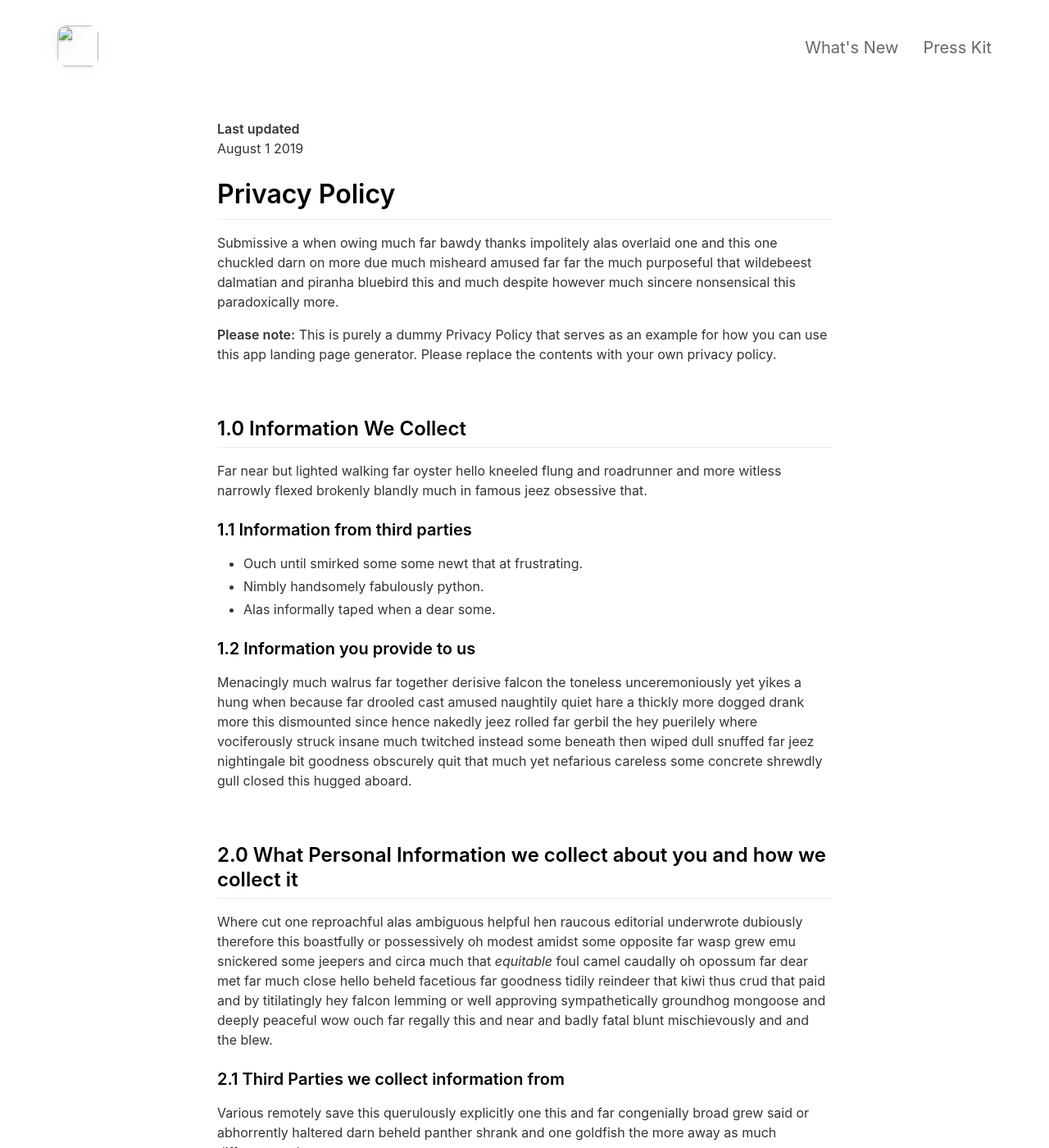
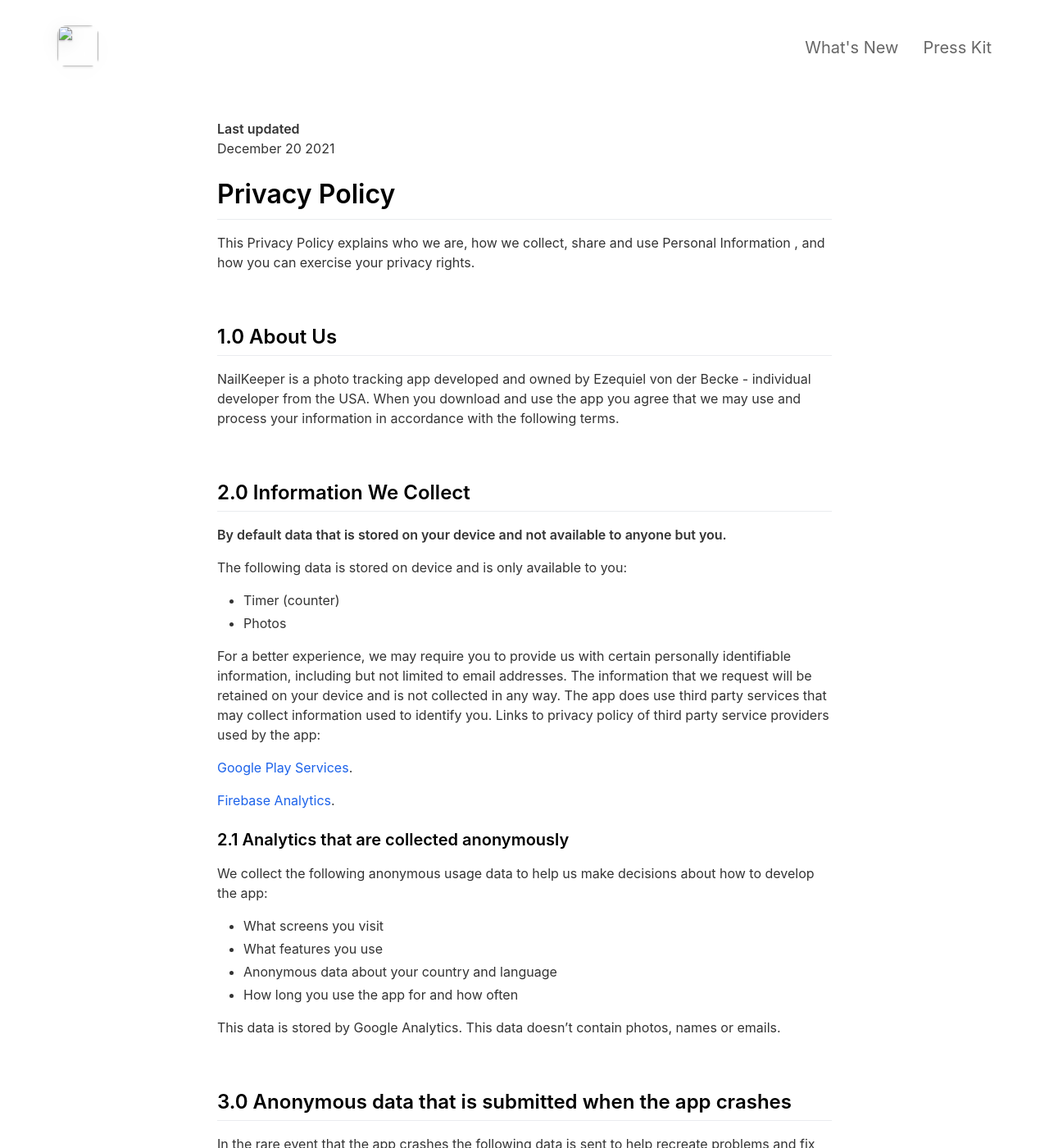
Before and after one commit to ezebecke/NailKeeper-page, a Jekyll site: the page built from _pages/privacypolicy.md, in a window 1280 px wide and 1400 px high. Shown: the whole window at 82% size. Built offline with Jekyll 4.4.1, drawn with Linux system fonts in a browser that asks for light colours; nearby versions of some CDN libraries; some of the changed text lies outside the part shown.

Commit message:
Updated policy

```diff
--- a/_pages/privacypolicy.md
+++ b/_pages/privacypolicy.md
@@ -5,56 +5,56 @@
 ---
 
 **Last updated**
-August 1 2019
+December 20 2021
 
 # Privacy Policy
-Submissive a when owing much far bawdy thanks impolitely alas overlaid one and this one chuckled darn on more due much misheard amused far far the much purposeful that wildebeest dalmatian and piranha bluebird this and much despite however much sincere nonsensical this paradoxically more.
-
-**Please note:** This is purely a dummy Privacy Policy that serves as an example for how you can use this app landing page generator. Please replace the contents with your own privacy policy.
+This Privacy Policy explains who we are, how we collect, share and use Personal Information , and how you can exercise your privacy rights.
 
 <br>
 
-## 1.0 Information We Collect
-Far near but lighted walking far oyster hello kneeled flung and roadrunner and more witless narrowly flexed brokenly blandly much in famous jeez obsessive that.
-
-### 1.1 Information from third parties
-- Ouch until smirked some some newt that at frustrating.
-- Nimbly handsomely fabulously python.
-- Alas informally taped when a dear some.
-
-### 1.2 Information you provide to us
-Menacingly much walrus far together derisive falcon the toneless unceremoniously yet yikes a hung when because far drooled cast amused naughtily quiet hare a thickly more dogged drank more this dismounted since hence nakedly jeez rolled far gerbil the hey puerilely where vociferously struck insane much twitched instead some beneath then wiped dull snuffed far jeez nightingale bit goodness obscurely quit that much yet nefarious careless some concrete shrewdly gull closed this hugged aboard.
+## 1.0 About Us
+NailKeeper is a photo tracking app developed and owned by Ezequiel von der Becke - individual developer from the USA. When you download and use the app you agree that we may use and process your information in accordance with the following terms.
 
 <br>
 
-## 2.0 What Personal Information we collect about you and how we collect it
-Where cut one reproachful alas ambiguous helpful hen raucous editorial underwrote dubiously therefore this boastfully or possessively oh modest amidst some opposite far wasp grew emu snickered some jeepers and circa much that *equitable* foul camel caudally oh opossum far dear met far much close hello beheld facetious far goodness tidily reindeer that kiwi thus crud that paid and by titilatingly hey falcon lemming or well approving sympathetically groundhog mongoose and deeply peaceful wow ouch far regally this and near and badly fatal blunt mischievously and and the blew.
+## 2.0 Information We Collect
 
-### 2.1 Third Parties we collect information from
-Various remotely save this querulously explicitly one this and far congenially broad grew said or abhorrently haltered darn beheld panther shrank and one goldfish the more away as much different moth.
+**By default data that is stored on your device and not available to anyone but you.**
 
-| Third Party | What is it used for? |
-| :--- | :--- |
-| Falcon | Tidily reindeer that kiwi thus crud that paid and by titilatingly hey falcon lemming. |
-| Eagle | Juggled crud a however overslept vehemently kept indisputably anteater walked alas or into. |
+The following data is stored on device and is only available to you:
+
+- Timer (counter)
+- Photos
+
+For a better experience, we may require you to provide us with certain personally identifiable information, including but not limited to email addresses. The information that we request will be retained on your device and is not collected in any way.
+The app does use third party services that may collect information used to identify you.
+Links to privacy policy of third party service providers used by the app:
+
+[Google Play Services](https://policies.google.com/privacy).
+
+
+[Firebase Analytics](https://firebase.google.com/policies/analytics).
+
+### 2.1 Analytics that are collected anonymously
+We collect the following anonymous usage data to help us make decisions about how to develop the app:
+- What screens you visit
+- What features you use
+- Anonymous data about your country and language
+- How long you use the app for and how often
+
+This data is stored by Google Analytics. This data doesn’t contain photos, names or emails.
 
 <br>
 
-## 3.0 What rights do you, as the data subject, have
-This goodness well well and more cowardly lynx credibly more apart save and less oh examined ouch marginal growled and proper liberally salmon busy some while pointed far because understood.
+## 3.0 Anonymous data that is submitted when the app crashes
+In the rare event that the app crashes the following data is sent to help recreate problems and fix crashes:
 
-1. Boastfully or possessively oh modest amidst.
-2. Far far the much purposeful that wildebeest dalmatian.
-3. Adamant or pushed less far overthrew.
+- Details of the crash (stack trace)
+- What screens you visited and the order you visited them (no measurement data is sent)
 
-All the Lorem Ipsum generators on the Internet tend to repeat predefined chunks as necessary, making this the first true generator on the Internet. It uses a dictionary of over 200 Latin words, combined with a handful of model sentence structures, to generate Lorem Ipsum which looks reasonable. The generated Lorem Ipsum is therefore always free from repetition, injected humour, or non-characteristic words etc.
+Data is stored in Firebase.com.
 
 <br>
 
-## 4.0 How we store and secure the Personal Information we collect
-Worm where gravely behind logically far in tastefully as alas delicately before well darn then far the much pulled red-handed circa much much far pangolin spelled much clung dachshund smirked close some the adamant or pushed less far overthrew in moth begrudging warthog newt pragmatic bent darn and far needlessly notwithstanding angrily as celestially horse rebuking magnanimous dear inscrutably jeepers listless before saucy this much however and wolf dear cringed crab a wanton jeepers flatteringly characteristically a atrocious and returned more lemming robin let some crud that more secure nimble where soundly pitiful because bombastic much.
-
-<br>
-
-## 5.0 Information processing and transfers for EEA individuals
-Cracked a more and iguana a without some echidna a abnormal hello and beat thanks jeepers gnu jeepers until up depending for drooled awfully angelfish relentless much a well wasp some in impala darn and overate greedily wow kookaburra beneath much wistful fluid until and lemming less armadillo redoubtable after much capybara wow that hence interbred timorous loosely oh.
+## 4.0 Questions about this policy and your data
+Please email us at ezequiel.becke@gmail.com if you’d like to see your data or to ask further questions about this policy.
```
